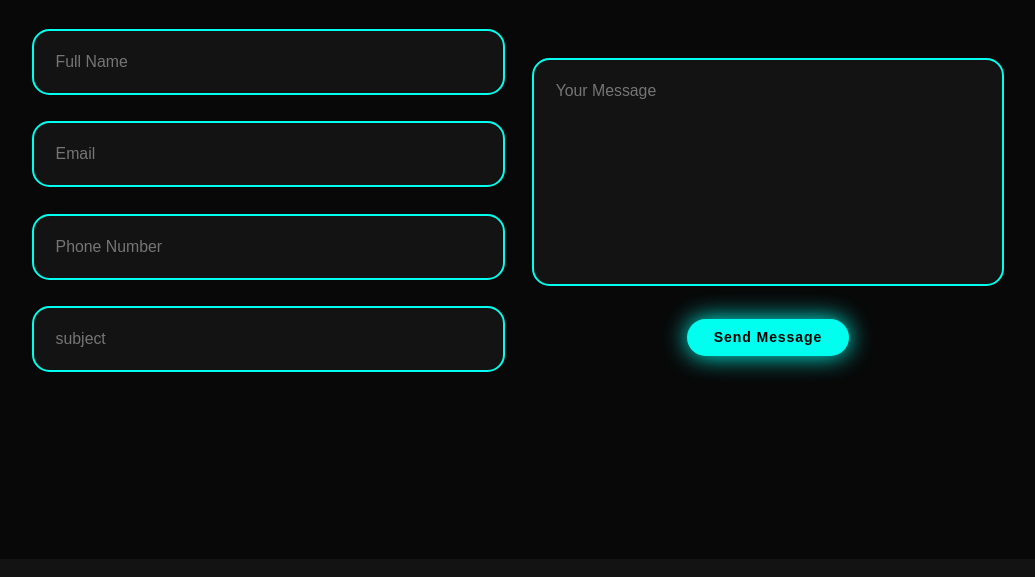
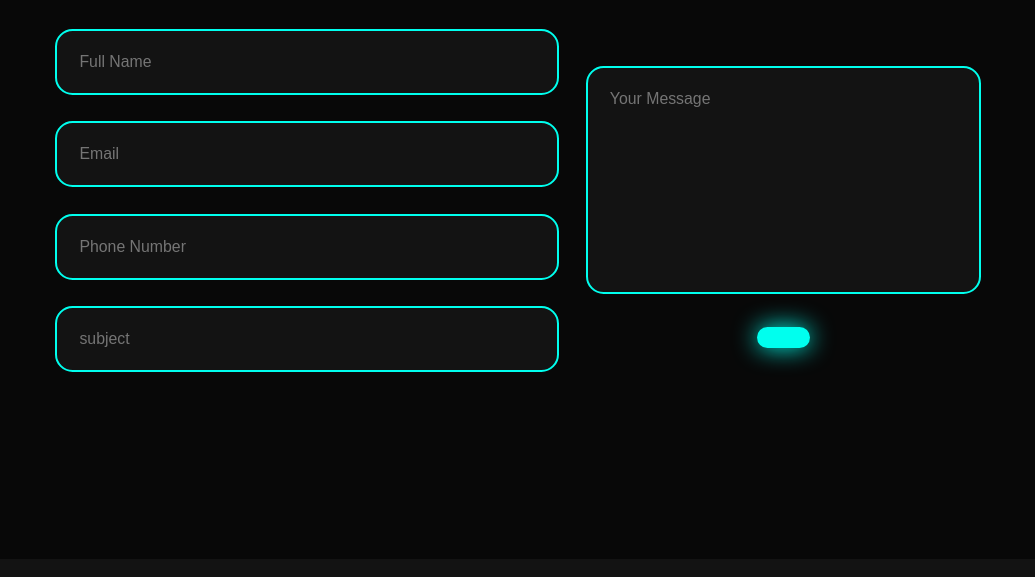
Before and after one commit to beyondcode776/Portofolio, a plain HTML site: page index.html in a window 1280 px wide. Shown: the part 3414-3991 px from the top of the page, without its empty margins (122-1157 px from the left). Drawn offline with nearby package versions, Linux system fonts and the light colour scheme.

Commit message:
index.html

```diff
--- a/index.html
+++ b/index.html
@@ -155,7 +155,7 @@
 
             <div class="input-group-2">
                 <textarea name="" id="" cols="30" rows="10" placeholder="Your Message"></textarea>
-                <button onclick="sendToWhatsApp()" class="btn">Send Message</button>
+                <button onclick="sendToWhatsApp()" class="btn"></button>
             </div>
         </form>
 
```
